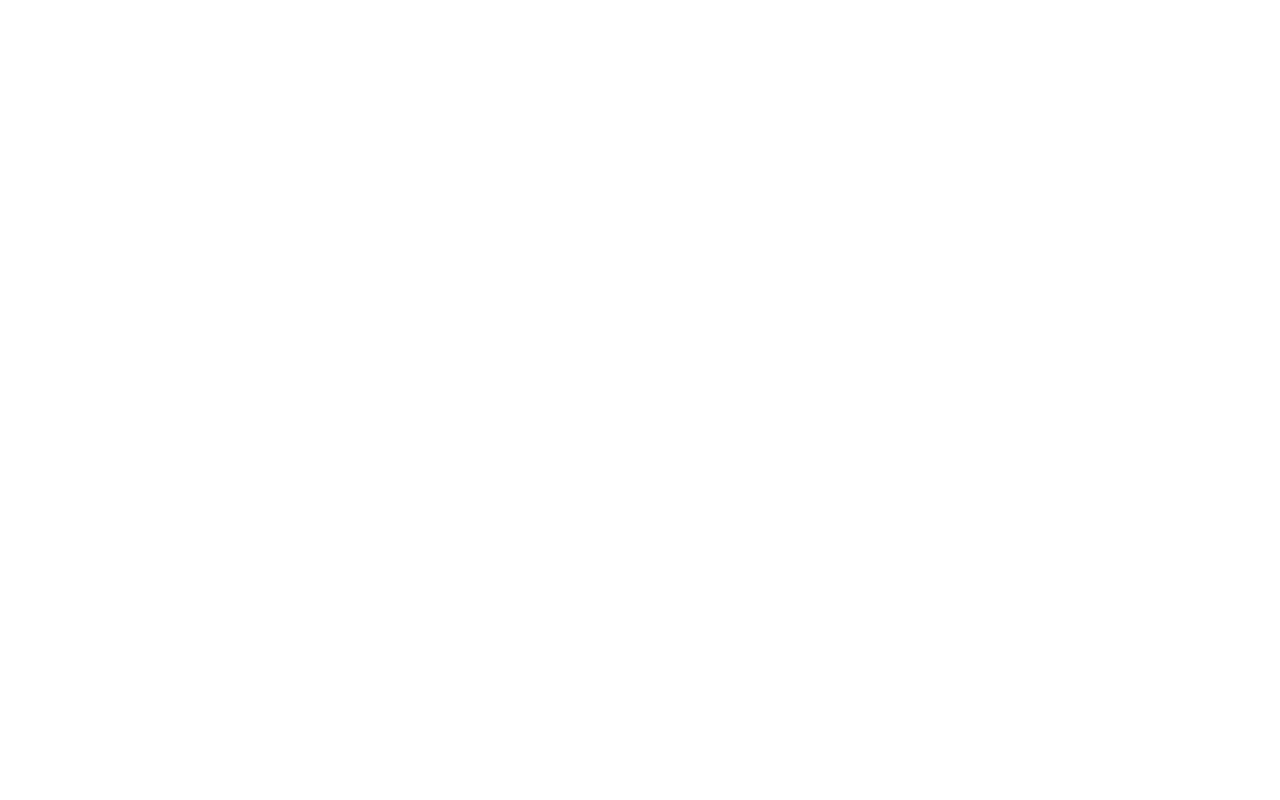
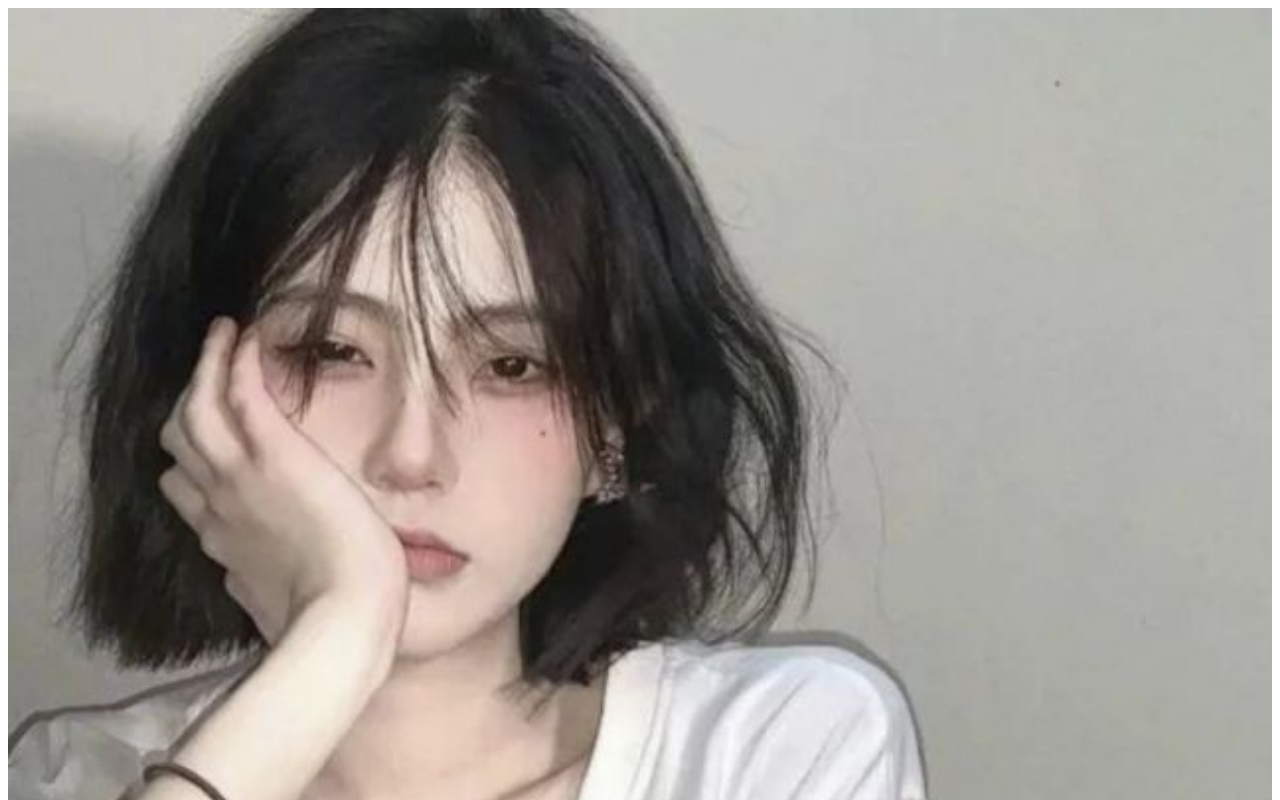
Before and after one commit to Narcissism-66/image, a plain HTML site: page index.html in a window 1280 px wide. Shown: the top 800 px of the page. Drawn offline with Linux system fonts and the light colour scheme.

Commit message:
Update index.html

```diff
--- a/index.html
+++ b/index.html
@@ -5,6 +5,6 @@
     <title>Image Viewer</title>
 </head>
 <body>
-    <img src="" style="width:100%;">
+    <img src="good.jpg" style="width:100%;">
 </body>
 </html>
```
